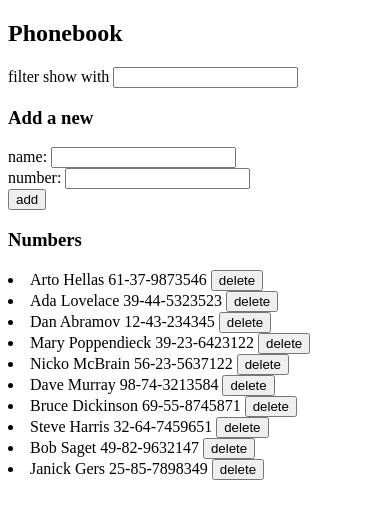
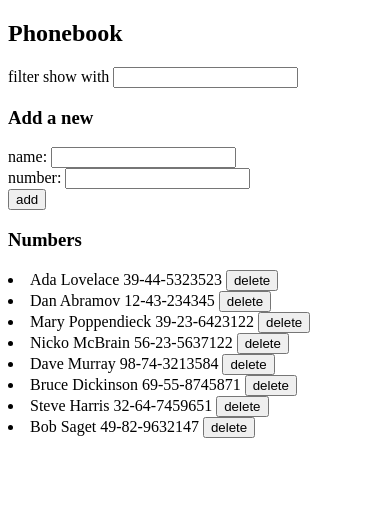
Before and after one commit to jmohrle/fso-part2, a React (Vite) app in the folder phonebook/: page / in a window 390 px wide. Shown: the top 518 px of the page. Built offline with nearby package versions, Linux system fonts and the light colour scheme; data requests are answered from the project's data file.

Commit message:
feat(phonebook): phonebook step 12 (ex-2.17)

```diff
--- a/phonebook/db.json
+++ b/phonebook/db.json
@@ -1,10 +1,5 @@
 {
   "persons": [
-    {
-      "name": "Arto Hellas",
-      "number": "61-37-9873546",
-      "id": "1"
-    },
     {
       "name": "Ada Lovelace",
       "number": "39-44-5323523",
@@ -44,11 +39,6 @@
       "id": "ead8",
       "name": "Bob Saget",
       "number": "49-82-9632147"
-    },
-    {
-      "id": "8e45",
-      "name": "Janick Gers",
-      "number": "25-85-7898349"
     }
   ],
   "$schema": "./node_modules/json-server/schema.json"
--- a/phonebook/src/App.jsx
+++ b/phonebook/src/App.jsx
@@ -43,6 +43,13 @@ const App = () => {
             setNotification({ type: 'success', message: `Updated number for ${updatedPerson.name}` })
             setTimeout(() => { setNotification({ type: null, message: null }) }, 5000)
           })
+          .catch(error => {
+            setNotification({ type: 'error', message: `Information on ${newName} has already been removed from server` })
+            setTimeout(() => {
+              setNotification({ type: null, message: null })
+            }, 5000)
+          }
+          )
       }
     }
     else {
@@ -79,7 +86,10 @@ const App = () => {
       personsService.deletePerson(id)
         .then(data => {
           const newPersons = persons.filter(person => person.id !== data.id)
-          setPersons(newPersons)
+          setNotification({ type: 'success', message: `${name} has been deleted` })
+          setTimeout(() => {
+            setNotification({ type: null, message: null })
+          }, 5000)
         }
         )
     }
```
